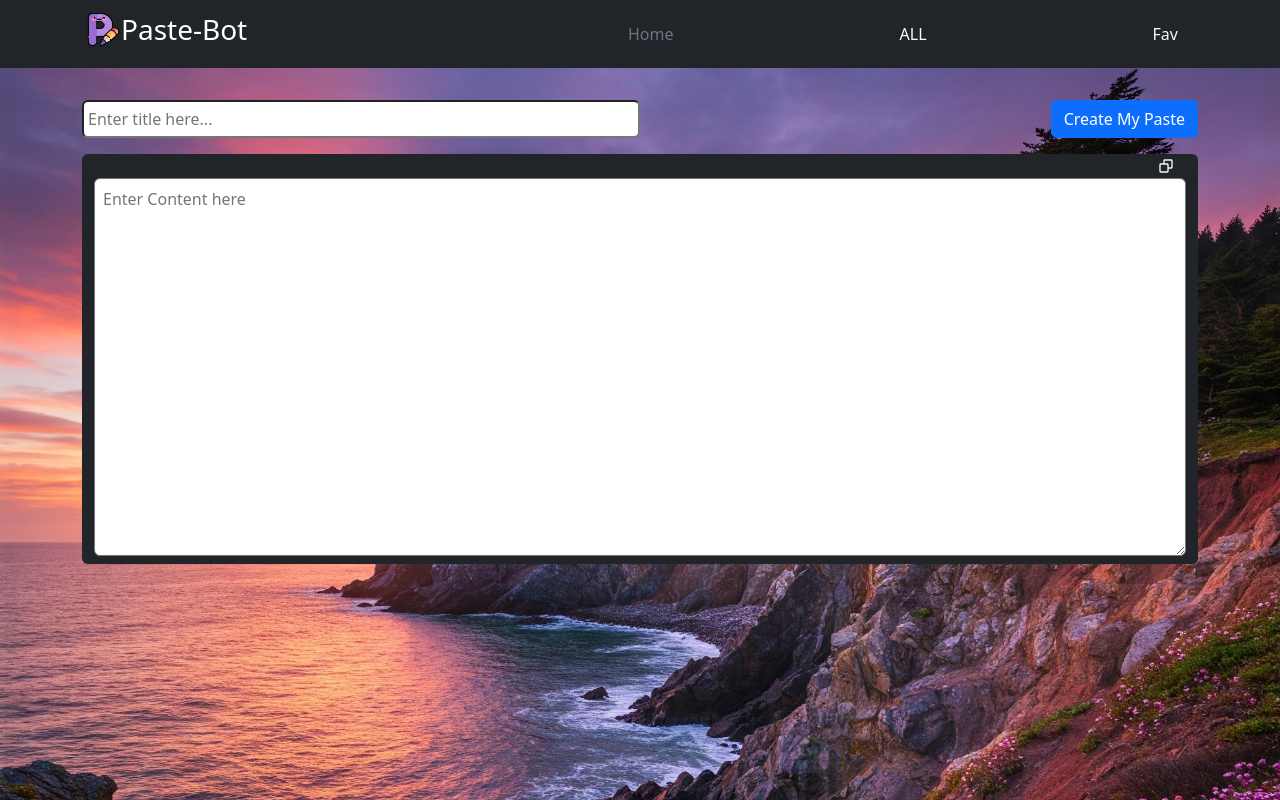
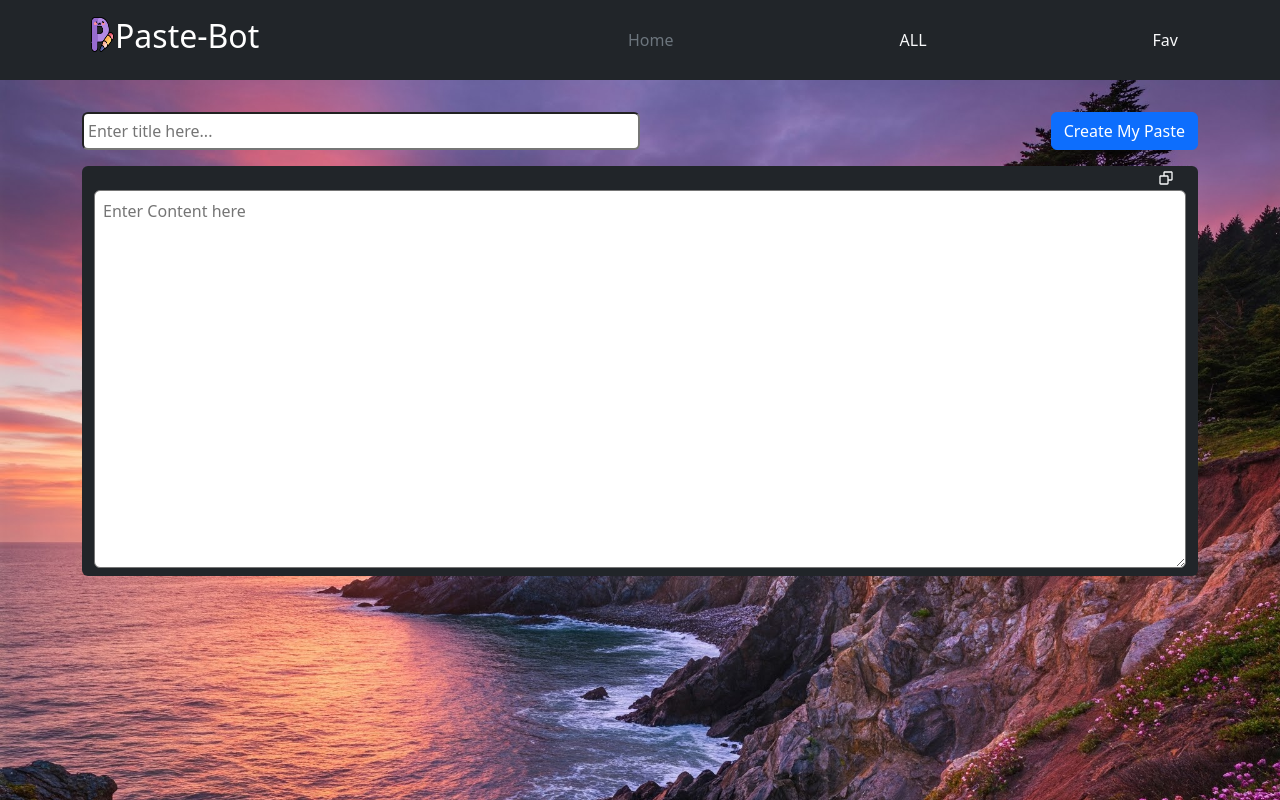
Before and after one commit to varsha-prajapat/Paste-Bot, a React (Create React App) app: page / in a window 1280 px wide. Built offline with nearby package versions, Linux system fonts and the light colour scheme.

Commit message:
footer change

```diff
--- a/src/Components/Footer.js
+++ b/src/Components/Footer.js
@@ -10,33 +10,34 @@ const Footers = () => {
   }
   window.addEventListener("resize", () => handle())
   return (
-    <footer fixed="bottom" className="positon-relative p-0 m-0">
+    <footer className="footer fixed-bottom p-0 m-0 ">
       {
         windows <= 500 && <Container fluid
-          className="w-100  gap-4  p-2 position-absolute bottom-0 bg-dark d-flex flex-row justify-content-center">
+          className="w-100 p-2 bg-dark d-flex flex-row justify-content-around">
           <NavLink to='/'
             className={({ isActive }) =>
               isActive ?
-                " p-1 m-1 d-flex flex-row  text-decoration-none text-dark bg-light  rounded "
+                " p-2 m-1 d-flex flex-row  text-decoration-none text-dark bg-light  rounded-pill"
                 :
-                "p-1 m-1 d-flex flex-row   text-decoration-none text-light"}>
+                "p-2 m-1 d-flex flex-row   text-decoration-none text-light"}>
             <BiSolidHomeAlt2 size={20} />
             Home
           </NavLink>
           <NavLink to='/pastes'
             className={({ isActive }) =>
               isActive ?
-                " p-1 m-1 d-flex flex-row text-decoration-none  bg-light text-dark rounded"
+                " p-2 m-1 d-flex flex-row text-decoration-none  bg-light text-dark rounded-pill"
                 :
-                "p-1 m-1   d-flex flex-row text-decoration-none text-light"}>
+                "p-2 m-1   d-flex flex-row text-decoration-none text-light"}>
             <BiClipboard size={20} />
             ALL
           </NavLink>
           <NavLink to='/favourite'
             className={({ isActive }) =>
-              isActive ? " p-1 m-1 d-flex flex-row text-decoration-none text-dark bg-light  rounded "
+              isActive ?
+                " p-2 m-1 d-flex flex-row text-decoration-none text-dark bg-light  rounded-pill "
                 :
-                "p-1 m-1 d-flex flex-row  text-decoration-none text-light"}>
+                "p-2 m-1 d-flex flex-row  text-decoration-none text-light"}>
             <BiSolidStar size={20} />
             Fav
           </NavLink>
--- a/src/Components/Navbar.js
+++ b/src/Components/Navbar.js
@@ -13,14 +13,14 @@ const Navbars = () => {
     <Container fluid
       className='vw-100 p-0 mt-0  d-flex  justify-content-center '>
       <Navbar
-        className="w-100  d-flex justify-content-center"
-        bg="dark" variant="dark" expand="sm">
+        className="w-100 d-flex justify-content-center"
+        bg="dark" variant="dark">
         <Container
-          className='text-light  d-flex '>
+          className={windows > 500 ? 'text-light  d-flex flex-row' : 'text-light  d-flex flex-row justify-content-center'}>
           <Navbar.Brand>
-            <div className='d-flex ms-1 '>
-              <img src={P} height={33} width={35} alt="icon" />
-              <h3>Paste-Bot</h3>
+            <div className='p-1 d-flex flex-row   ms-1  '>
+              <img src={P} height={35} width={25} alt="icon" />
+              <h2>Paste-Bot</h2>
             </div>
           </Navbar.Brand>
           {windows > 500 && <NavLinks />}
```
